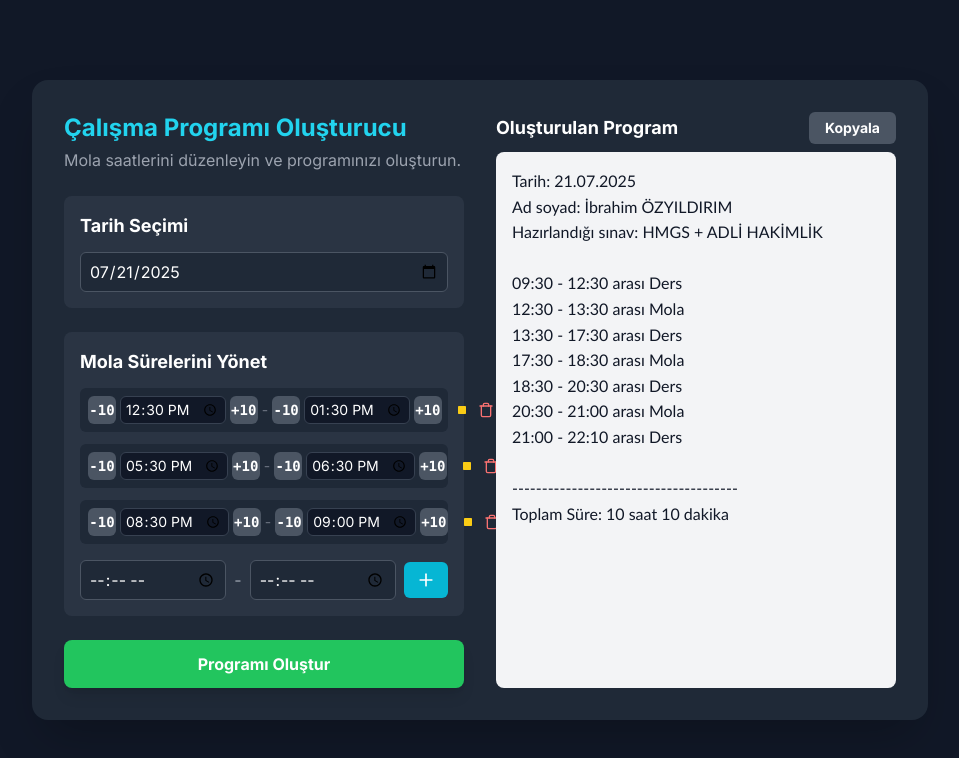
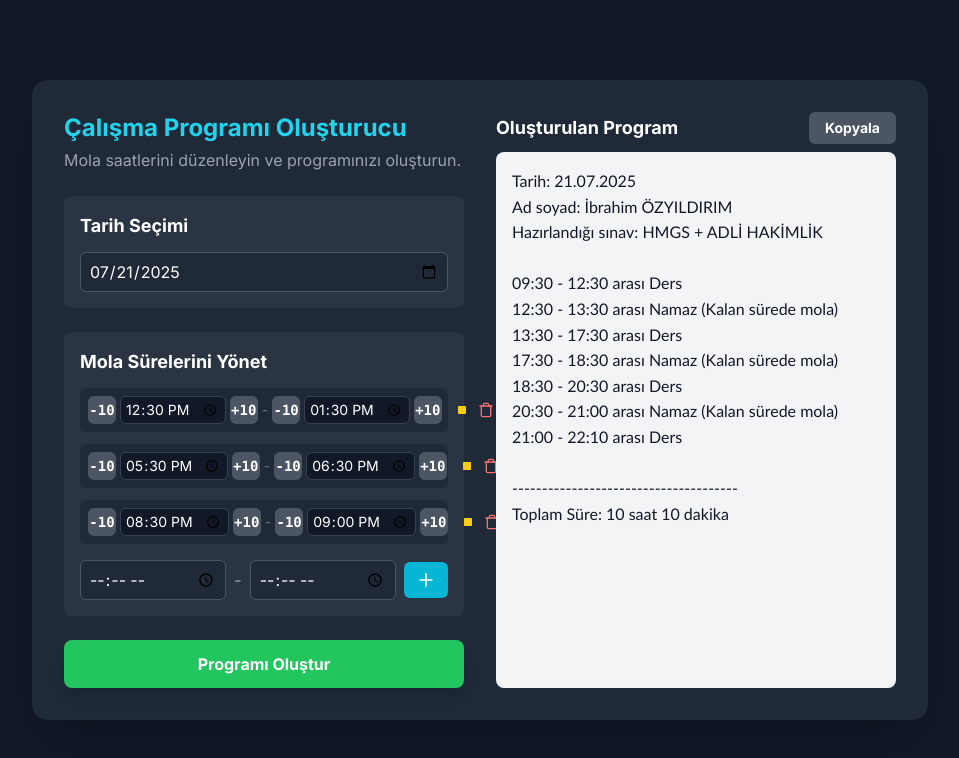
Before and after one commit to ibrahimozyildirim/ders-takip, a plain HTML site: page index.html in a window 1280 px wide. Both pictures are taken after a click on the button "Programı Oluştur". Shown: the whole page, without its empty margins (160-1119 px from the left). Drawn offline with nearby package versions, Linux system fonts and the light colour scheme.

Commit message:
index.html

```diff
--- a/index.html
+++ b/index.html
@@ -300,7 +300,7 @@
                 });
 
                 const duration = slotEndMins - slotStartMins;
-                const activity = isBreak ? 'Mola' : 'Ders';
+                const activity = isBreak ? 'Namaz (Kalan sürede mola)' : 'Ders';
 
                 if (!isBreak && duration > 0) {
                     totalStudyMinutes += duration;
```
